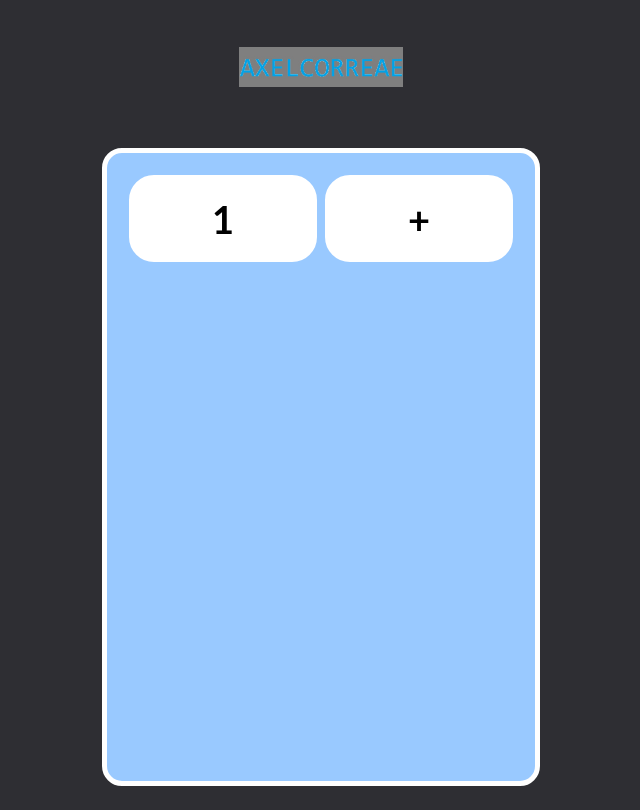
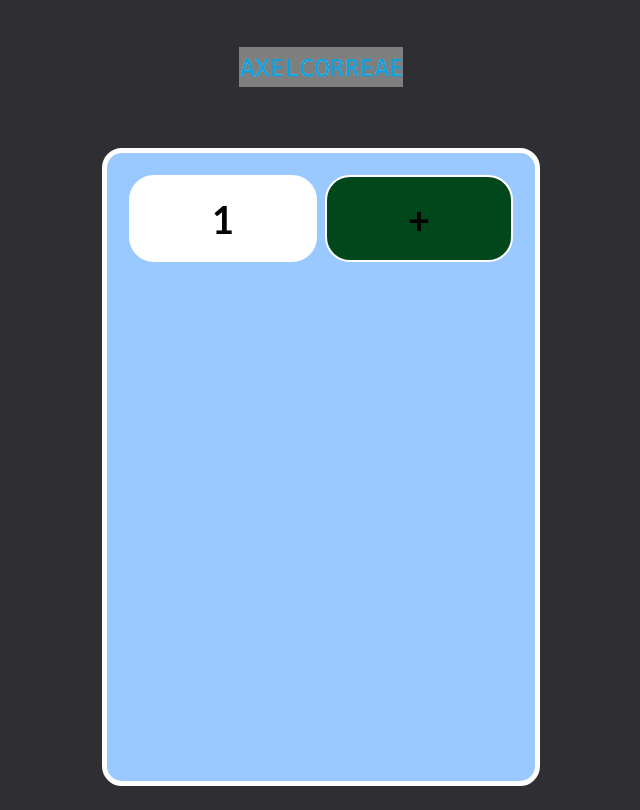
Before and after one commit to axelcorreae4/calculadora, a React (Create React App) app: page / in a window 1280 px wide. Shown: the whole page, without its empty margins (319-959 px from the left). Built offline with nearby package versions, Linux system fonts and the light colour scheme; the HTML template or start-up script is replaced by a standard one.

Commit message:
Correccion estilo boton

```diff
--- a/src/hojas-de-estilo/Boton.css
+++ b/src/hojas-de-estilo/Boton.css
@@ -13,3 +13,7 @@
     cursor: pointer;
     user-select: none;
 }
+
+.operador {
+    background-color: #00471b;
+}
```
